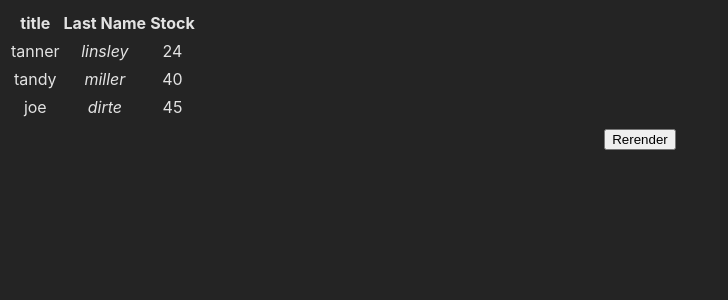
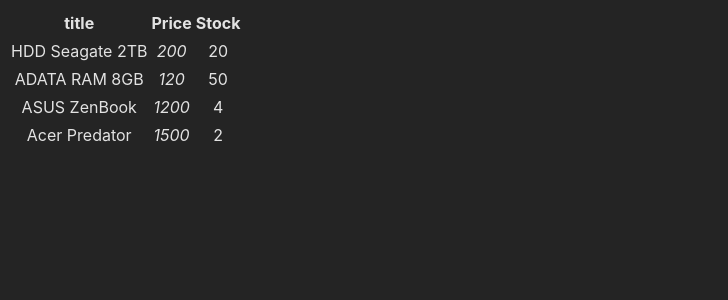
Before and after one commit to batalovmv/exam7, a React (Vite) app in the folder components-demo/: page / in a window 1280 px wide. Shown: the top 300 px of the page, without its empty margins (0-728 px from the left). Built offline with nearby package versions, Linux system fonts and the light colour scheme.

Commit message:
#1 Добавлена сориторвка по колоннам

```diff
--- a/components-demo/src/components/Table.tsx
+++ b/components-demo/src/components/Table.tsx
@@ -12,25 +12,30 @@
 
 type Person = {
   title: string;
-  price: string;
+  price: number;
   stock: number;
 };
 
 const defaultData: Person[] = [
   {
-    title: "tanner",
-    price: "linsley",
-    stock: 24,
+    title: "HDD Seagate 2TB",
+    price: 200,
+    stock: 20,
   },
   {
-    title: "tandy",
-    price: "miller",
-    stock: 40,
+    title: "ADATA RAM 8GB",
+    price: 120,
+    stock: 50,
   },
   {
-    title: "joe",
-    price: "dirte",
-    stock: 45,
+    title: "ASUS ZenBook",
+    price: 1200,
+    stock: 4,
+  },
+  {
+    title: "Acer Predator",
+    price: 1500,
+    stock: 2,
   },
 ];
 
@@ -43,7 +48,7 @@
   columnHelper.accessor((row) => row.price, {
     id: "price",
     cell: (info) => <i>{info.getValue()}</i>,
-    header: () => <span>Last Name</span>,
+    header: () => <span>Price</span>,
   }),
   columnHelper.accessor("stock", {
     header: () => "Stock",
@@ -53,9 +58,8 @@
 
 function Table() {
   const [data, setData] = React.useState(() => [...defaultData]);
-  // const rerender = React.useReducer(() => ({}), {})[1];
-  const rerender = () => {
-    const key: any = "title";
+  const rerender = (keyName: string) => {
+    const key: any = keyName;
     const copyData = structuredClone(data);
     const sorted = copyData.sort((item1: Person[], item2: Person[]) =>
       item1[key] > item2[key] ? 1 : -1
@@ -76,7 +80,7 @@
           {table.getHeaderGroups().map((headerGroup) => (
             <tr key={headerGroup.id}>
               {headerGroup.headers.map((header) => (
-                <th key={header.id}>
+                <th onClick={() => rerender(header.id)} key={header.id}>
                   {header.isPlaceholder
                     ? null
                     : flexRender(
@@ -99,27 +103,8 @@
             </tr>
           ))}
         </tbody>
-        <tfoot>
-          {table.getFooterGroups().map((footerGroup) => (
-            <tr key={footerGroup.id}>
-              {footerGroup.headers.map((header) => (
-                <th key={header.id}>
-                  {header.isPlaceholder
-                    ? null
-                    : flexRender(
-                        header.column.columnDef.footer,
-                        header.getContext()
-                      )}
-                </th>
-              ))}
-            </tr>
-          ))}
-        </tfoot>
       </table>
       <div className="h-4" />
-      <button onClick={() => rerender()} className="border p-2">
-        Rerender
-      </button>
     </div>
   );
 }
```
